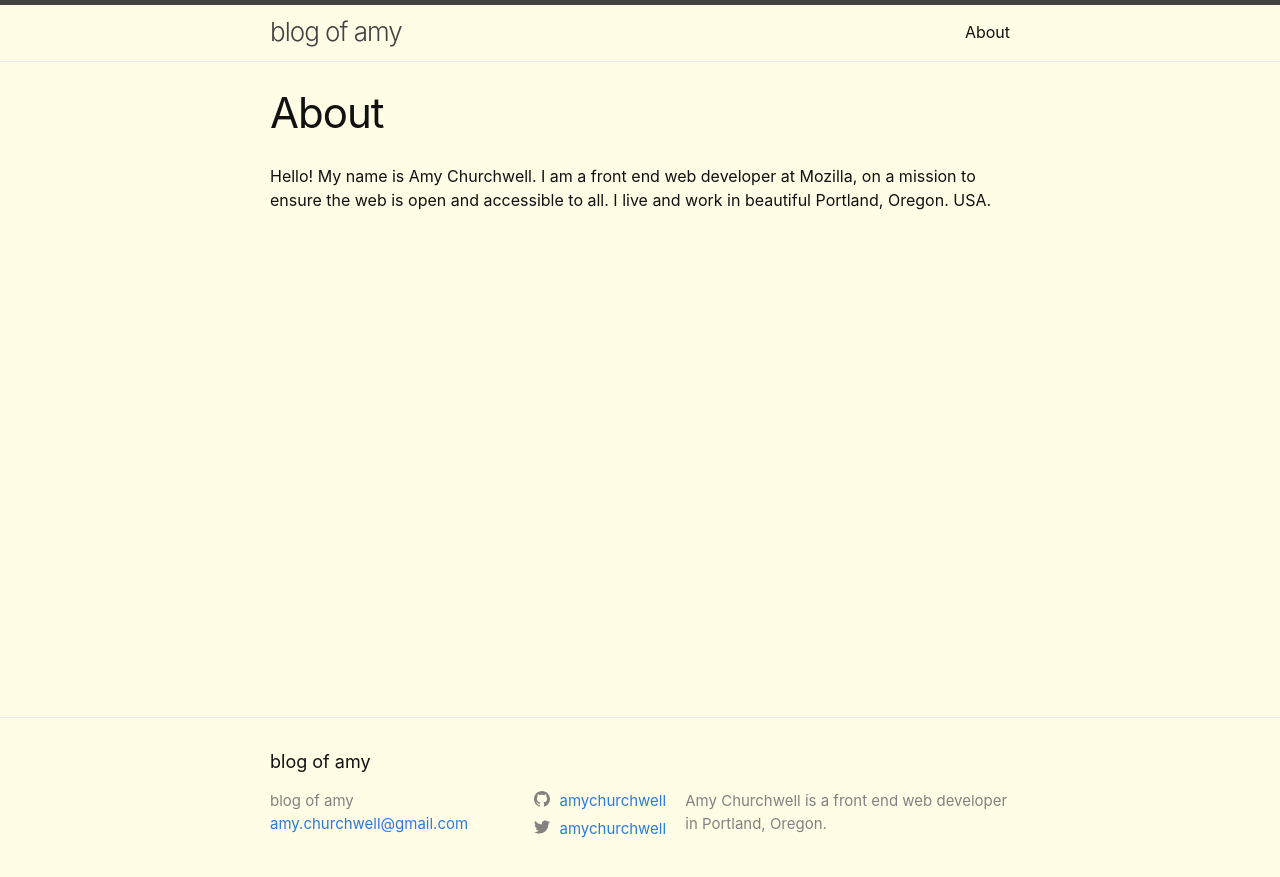
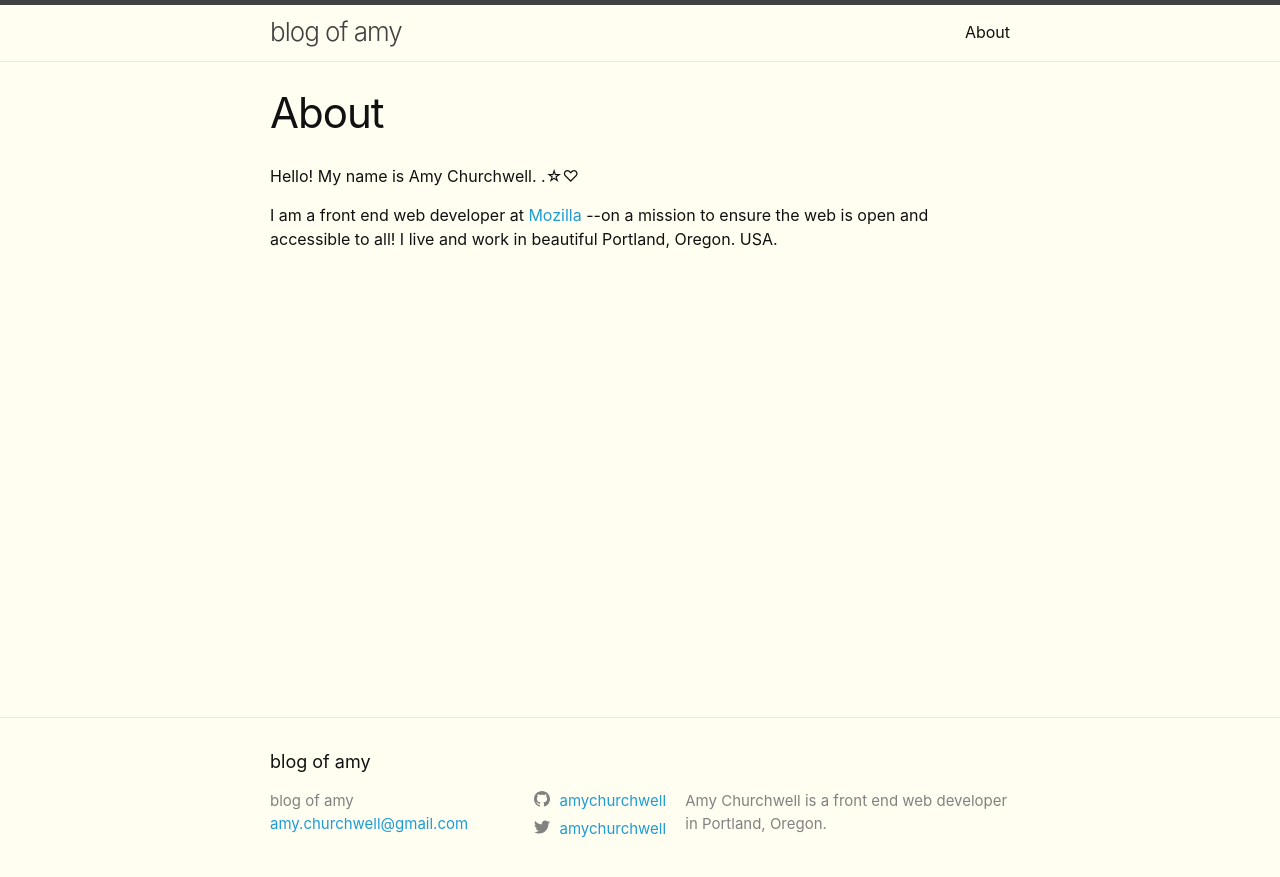
Before and after one commit to fu4303/portfolio-amychurchwell, a Jekyll site: the page built from about.md, in a window 1280 px wide. Shown: the top 877 px of the page. Built offline with Jekyll 4.4.1, drawn with Linux system fonts in a browser that asks for light colours.

Commit message:
update blog post & styles

```diff
--- a/_config.yml
+++ b/_config.yml
@@ -24,7 +24,7 @@
 
 # Build settings
 markdown: kramdown
-
+hylighter: pygments
 plugins:
   - jekyll-feed
 
--- a/_layouts/post.html
+++ b/_layouts/post.html
@@ -2,7 +2,7 @@
 layout: default
 ---
 <article class="post h-entry" itemscope itemtype="http://schema.org/BlogPosting">
-
+<div class="post-container">
   <header class="post-header">
     <h1 class="post-title p-name" itemprop="name headline">{{ page.title | escape }}</h1>
     <p class="post-meta">
--- a/_sass/styles.scss
+++ b/_sass/styles.scss
@@ -11,8 +11,8 @@
 $spacing-unit:     30px !default;
 
 $text-color:       #111 !default;
-$background-color: #fffde5 !default;
-$brand-color:      #2a7ae2 !default;
+$background-color: #fffef1 !default;
+$brand-color:      #1e9cd7 !default;
 
 $grey-color:       #828282 !default;
 $grey-color-light: lighten($grey-color, 40%) !default;
--- a/about.md
+++ b/about.md
@@ -4,7 +4,8 @@
 permalink: /about/
 ---
 
-Hello! My name is Amy Churchwell. I am a front end web developer at Mozilla, on a mission to ensure the web is open and accessible to all. I live and work in beautiful Portland, Oregon. USA.
+Hello! My name is Amy Churchwell. .☆♡
+<p>I am a front end web developer at <a href="https://mozilla.org">Mozilla</a> --on a mission to ensure the web is open and accessible to all! I live and work in beautiful Portland, Oregon. USA.</p>
 
 <!-- This is the base Jekyll theme. You can find out more info about customizing your Jekyll theme, as well as basic Jekyll usage documentation at [jekyllrb.com](https://jekyllrb.com/)
 
```
Also changed, not shown: other parts of _layouts/post.html (+2 -0 lines), _posts/2018-09-29-hello-world.markdown (added, +7 -0 lines), _posts/2018-09-29-welcome-to-jekyll.markdown (deleted, +0 -25 lines).
